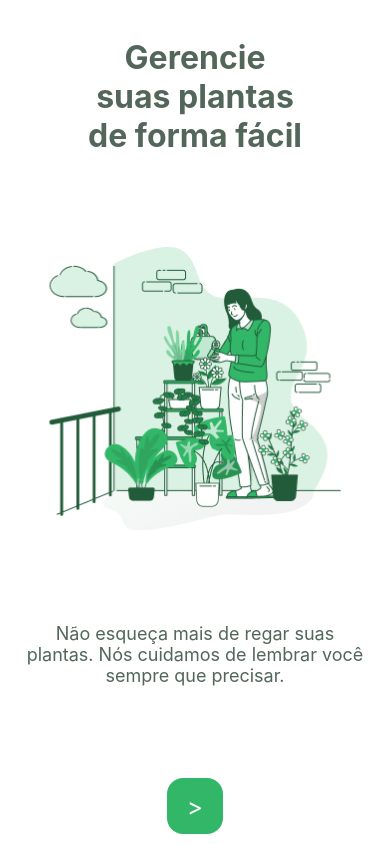
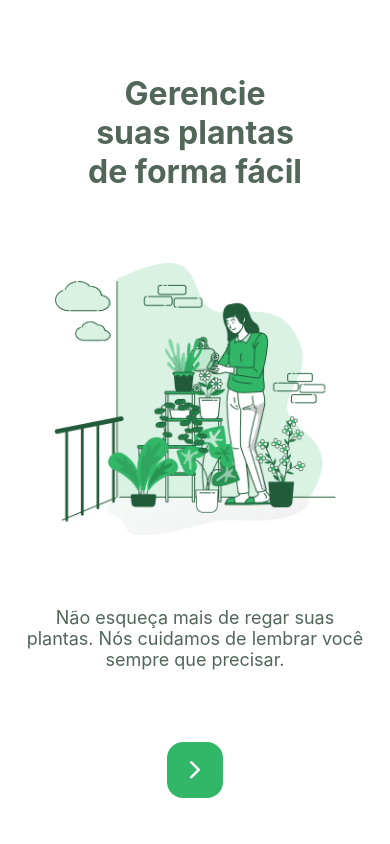
Before and after one commit to pedrolgarcia/plant-manager, a React Native app: screen / in a window 390 px wide. Built offline with nearby package versions, Linux system fonts and the light colour scheme.

Commit message:
fix: refactoring welcome page

```diff
--- a/package.json
+++ b/package.json
@@ -8,7 +8,10 @@
     "eject": "expo eject"
   },
   "dependencies": {
+    "@expo-google-fonts/jost": "^0.1.0",
+    "@expo/vector-icons": "^12.0.0",
     "expo": "~41.0.1",
+    "expo-font": "~9.1.0",
     "expo-status-bar": "~1.0.4",
     "react": "16.13.1",
     "react-dom": "16.13.1",
--- a/src/pages/Welcome.tsx
+++ b/src/pages/Welcome.tsx
@@ -1,7 +1,6 @@
 import React from 'react'
-import { SafeAreaView, Text, Image, StyleSheet, TouchableOpacity } from 'react-native'
-
-import Button from '../components/Button'
+import { SafeAreaView, Text, Image, StyleSheet, TouchableOpacity, Dimensions } from 'react-native'
+import { Feather } from '@expo/vector-icons'
 
 import wateringImg from '../assets/watering.png'
 import colors from '../styles/colors'
@@ -11,14 +10,22 @@ export default function Welcome() {
     <SafeAreaView style={styles.container}>
       <Text style={styles.title}>Gerencie{'\n'}suas plantas{'\n'}de forma fácil</Text>
 
-      <Image source={wateringImg} style={styles.image} />
+      <Image
+        source={wateringImg}
+        style={styles.image}
+        resizeMode="contain"
+      />
 
       <Text style={styles.subtitle}>
         Não esqueça mais de regar suas plantas.
         Nós cuidamos de lembrar você sempre que precisar.
       </Text>
 
-      <Button title=">" />
+      <TouchableOpacity style={styles.button} activeOpacity={0.7}>
+        <Text style={styles.buttonText}>
+          <Feather name="chevron-right" size={30} />
+        </Text>
+      </TouchableOpacity>
     </SafeAreaView>
   )
 }
@@ -27,8 +34,7 @@ const styles = StyleSheet.create({
   container: {
     flex: 1,
     alignItems: 'center',
-    justifyContent: 'space-between',
-    padding: 30
+    justifyContent: 'space-around'
   },
   title: {
     fontSize: 32,
@@ -44,7 +50,19 @@ const styles = StyleSheet.create({
     color: colors.heading
   },
   image: {
-    width: 292,
-    height: 284
+    height: Dimensions.get('window').width * 0.7
+  },
+  button: {
+    backgroundColor: colors.green,
+    justifyContent: 'center',
+    alignItems: 'center',
+    borderRadius: 16,
+    marginBottom: 10,
+    width: 56,
+    height: 56
+  },
+  buttonText: {
+    color: colors.white,
+    fontSize: 24
   }
 })
```
Also changed, not shown: 1 other file (tests, documents, lock files or other folders).
